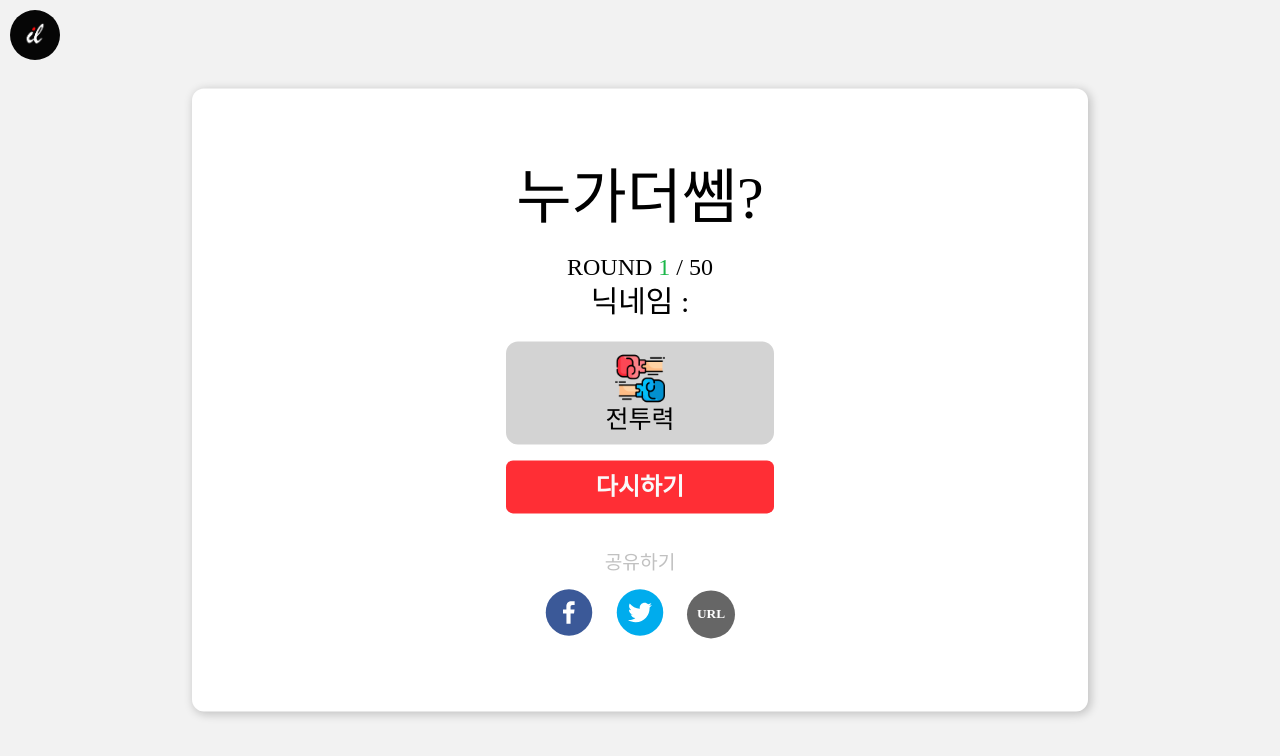
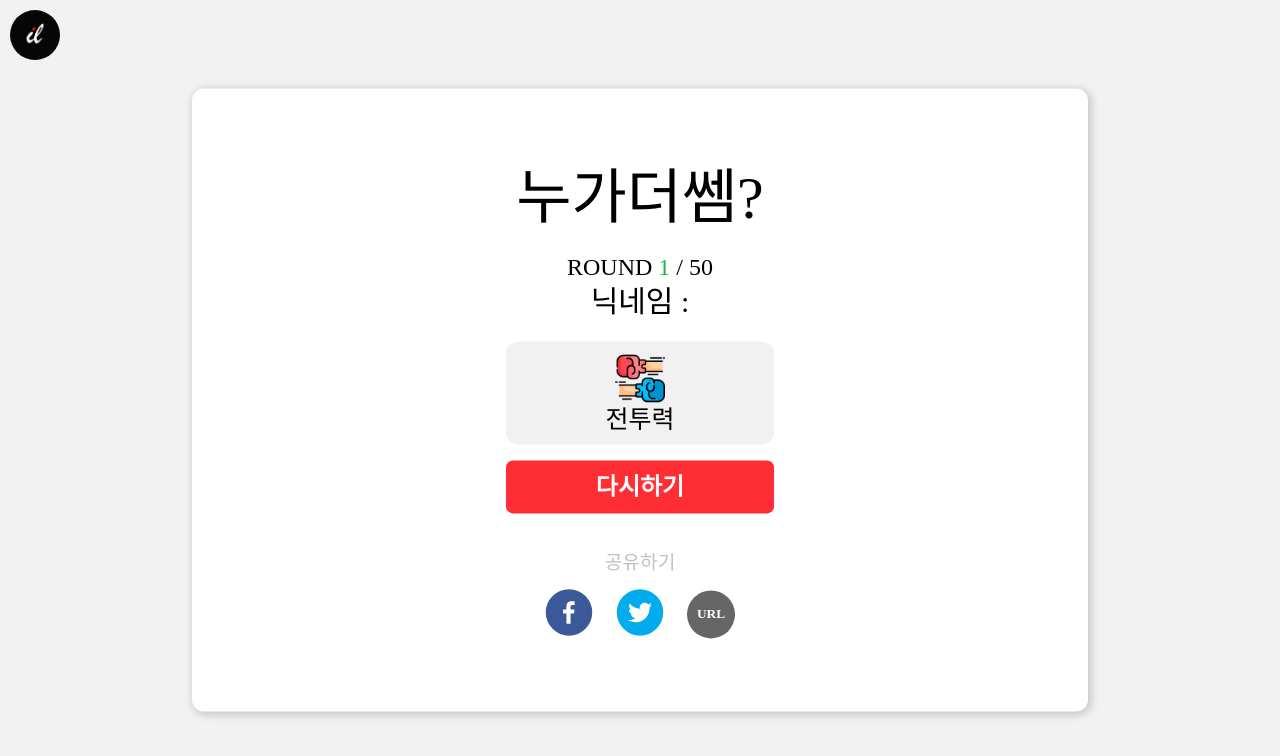
Before and after one commit to tooooo1/whoplus, a React (Create React App) app: page /end in a window 1280 px wide. Shown: the top 756 px of the page. Built offline with nearby package versions, Linux system fonts and the light colour scheme; a web font is replaced by a local one.

Commit message:
update : 정답, 오답 아이콘 upgrade, 결과 전투력 배경색 변경

```diff
--- a/src/pages/End/styled.js
+++ b/src/pages/End/styled.js
@@ -80,7 +80,7 @@ export const Power = styled.div`
     font-family: "Pretendard-SemiBold";
     padding: 12px;
     border-radius: 12px;
-    background: lightgray;
+    background: #f1f1f1;
 
     @media only screen and (min-width: 768px) {
         font-size: 25px;
--- a/src/pages/Play/index.jsx
+++ b/src/pages/Play/index.jsx
@@ -63,7 +63,7 @@ const Play = () => {
                 setTimeout(() => {
                     setActive(false);
                 }, 100);
-                setTimedown('🟢');
+                setTimedown(<img src="img/checked.png" alt='boxing' width={20} />);
                 dispatch(powerup(Math.floor(first + second / difficulty)));
                 dispatch(increment());
                 setInputColor('#1bb749');
@@ -79,8 +79,8 @@ const Play = () => {
     const navigate = useNavigate();
 
     const tick = () => {
-        if (timedown === 0 || timedown === '🔴') {
-            setTimedown('🔴');
+        if (timedown === 0 || isNaN(timedown)) {
+            setTimedown(<img src="img/remove.png" alt='boxing' width={20} />);
             setBarColor('secondary')
             setInputColor('#ff2e35');
             setInputBackgroundColor('#ffd2d7');
```
Also changed, not shown: public/img/checked.png (added), public/img/remove.png (added).
